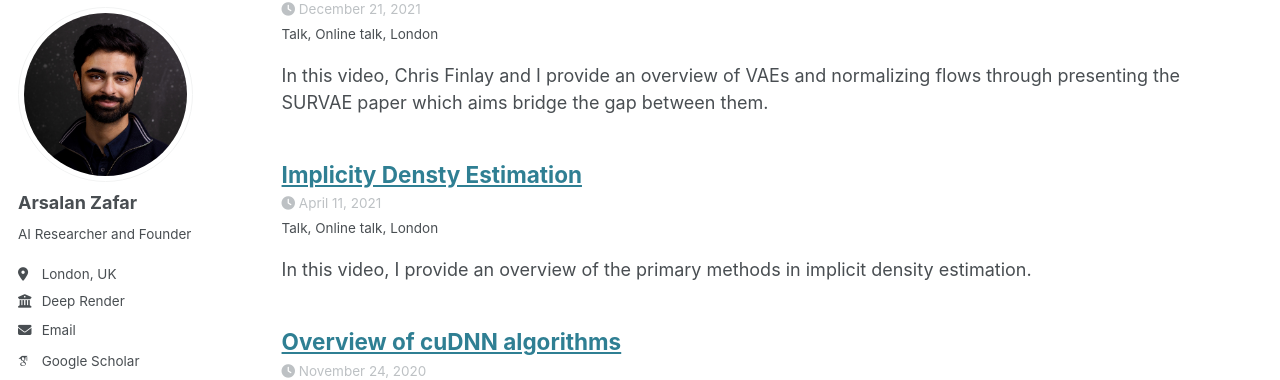
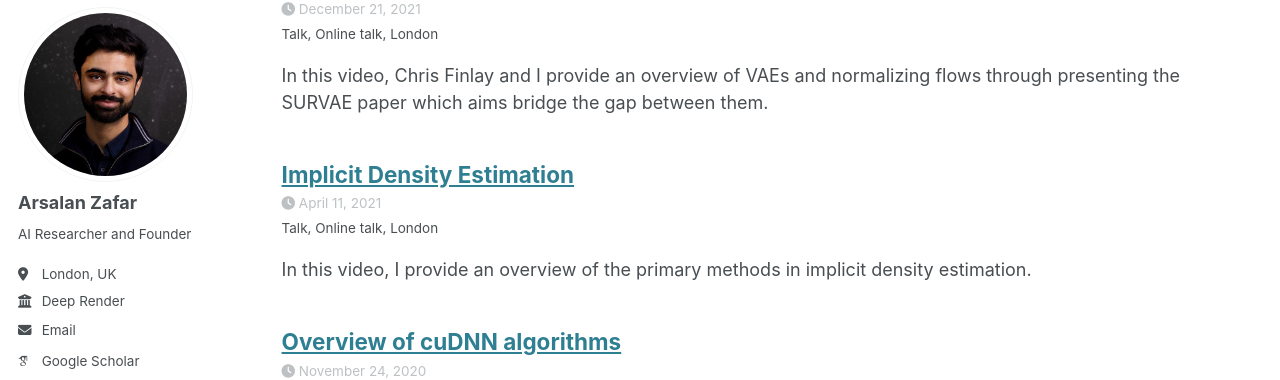
Before and after one commit to Arsalan-zafar/Arsalan-zafar.github.io, a Jekyll site: the page built from _pages/talks.html, in a window 1280 px wide and 900 px high, scrolled down 890 px. Shown: the part 99-479 px from the top of the window. Built offline with Jekyll 4.4.1, drawn with Linux system fonts in a browser that asks for light colours; some web fonts are replaced.

Commit message:
spell check

```diff
--- a/_talks/2021-04-11-Implicit-Density-Estimation.md
+++ b/_talks/2021-04-11-Implicit-Density-Estimation.md
@@ -1,5 +1,5 @@
 ---
-title: Implicity Densty Estimation
+title: Implicit Density Estimation
 collection: talks
 type: "Talk"
 permalink: /talks/Implicit_Density_Estimation
```
